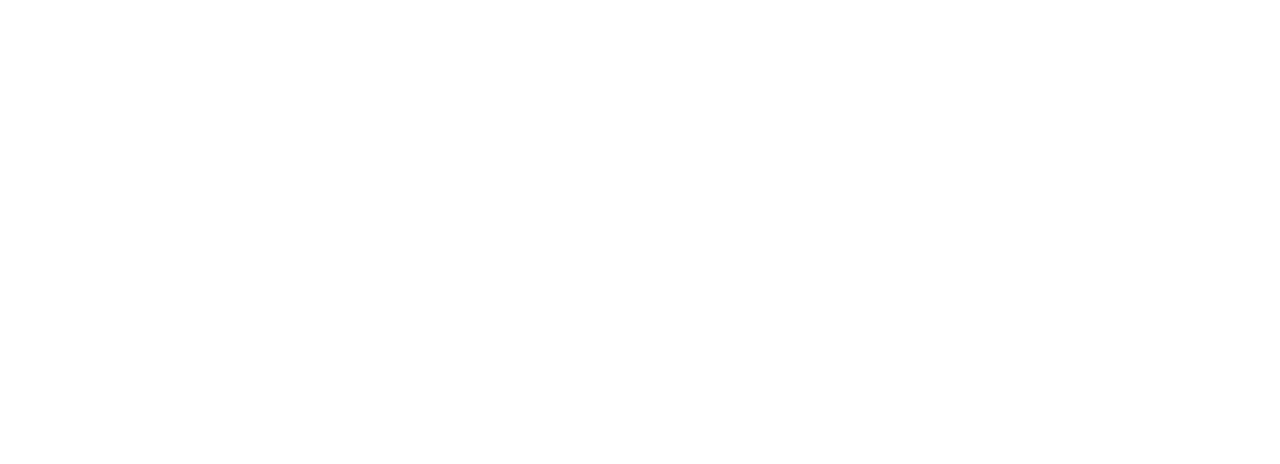
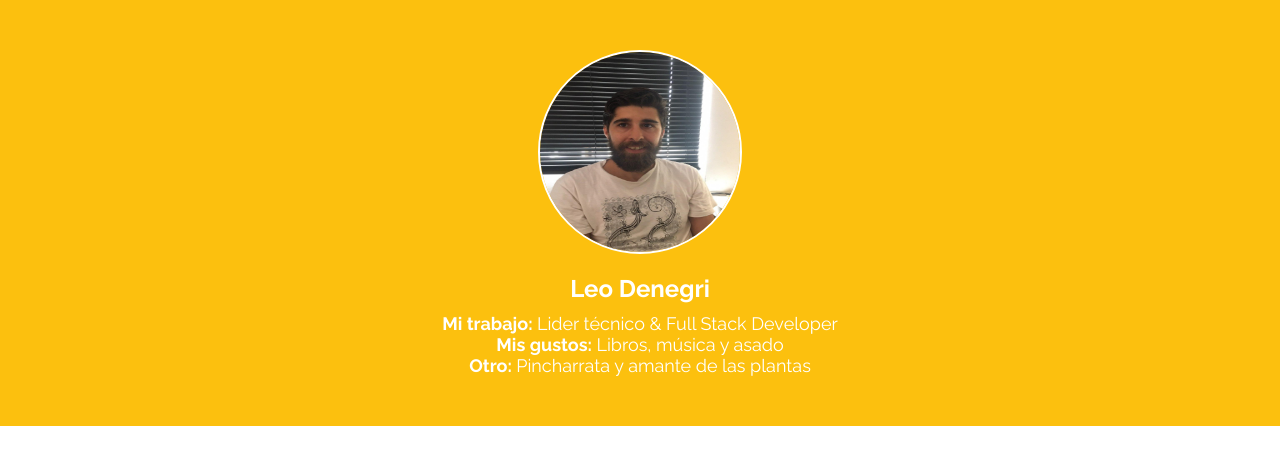
Before and after one commit to leoden01/dwfs32, a plain HTML site: page index.html in a window 1280 px wide. Drawn offline with Linux system fonts and the light colour scheme.

Commit message:
Va mi parte del proyecto

```diff
--- a/index.html
+++ b/index.html
@@ -9,6 +9,24 @@
  <main>
 
  <!-- Leo -->
+ <section class="bg-yellow">
+ 	<img class="avatar" src="./assets/leo.jpg">
+ 	<div class="title">
+ 		Leo Denegri
+ 	</div>
+ 	<div class="desc">
+ 		<label>Mi trabajo: </label>
+ 		Lider técnico & Full Stack Developer
+ 	</div>
+ 	<div class="desc">
+ 		<label>Mis gustos: </label>
+ 		Libros, música y asado
+ 	</div>
+ 	<div class="desc">
+ 		<label>Otro: </label>
+ 		Pincharrata y amante de las plantas
+ 	</div>
+ </section>
 
 
  <!-- Julian -->
```
